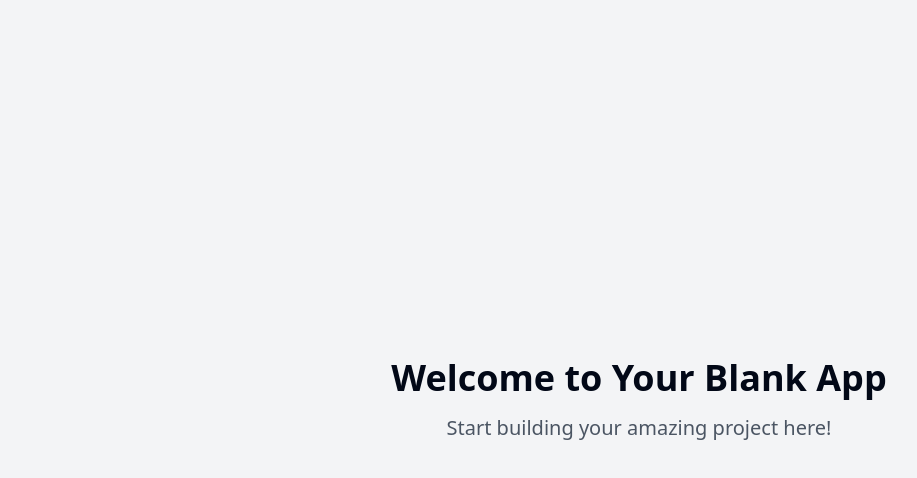
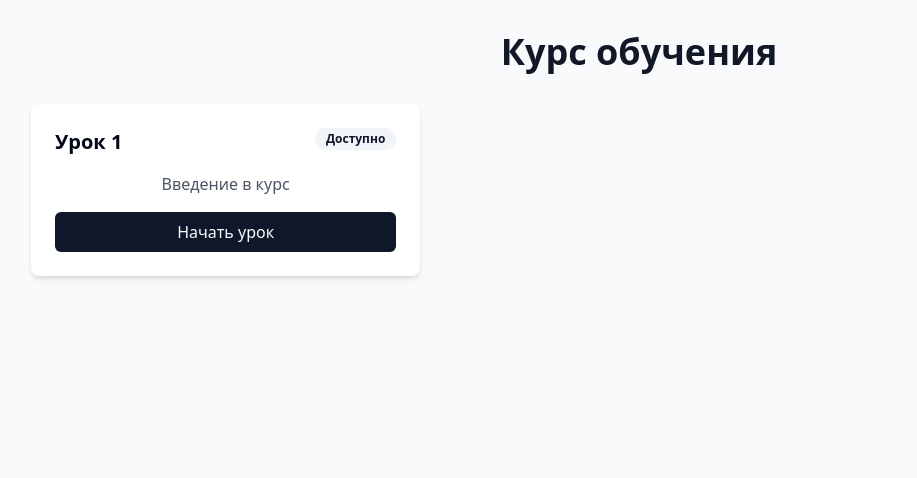
Before and after one commit to TheMishaBabich/course-locker-web, a React (Vite) app: page / in a window 1280 px wide. Shown: the top 478 px of the page, without its empty margins (1-918 px from the left). Built offline with nearby package versions, Linux system fonts and the light colour scheme.

Commit message:
Fix code issues
Addresses unspecified code issues.

```diff
--- a/src/pages/Index.tsx
+++ b/src/pages/Index.tsx
@@ -1,11 +1,26 @@
-// Update this page (the content is just a fallback if you fail to update the page)
+
+import { Badge } from "@/components/ui/badge";
 
 const Index = () => {
   return (
-    <div className="min-h-screen flex items-center justify-center bg-gray-100">
-      <div className="text-center">
-        <h1 className="text-4xl font-bold mb-4">Welcome to Your Blank App</h1>
-        <p className="text-xl text-gray-600">Start building your amazing project here!</p>
+    <div className="min-h-screen bg-gray-50 py-8 px-4 sm:px-6 lg:px-8">
+      <div className="max-w-7xl mx-auto">
+        <div className="text-center">
+          <h1 className="text-4xl font-bold text-gray-900 mb-8">Курс обучения</h1>
+          <div className="grid gap-6 md:grid-cols-2 lg:grid-cols-3">
+            {/* Example course module */}
+            <div className="bg-white p-6 rounded-lg shadow-md">
+              <div className="flex justify-between items-start mb-4">
+                <h2 className="text-xl font-semibold">Урок 1</h2>
+                <Badge variant="secondary">Доступно</Badge>
+              </div>
+              <p className="text-gray-600 mb-4">Введение в курс</p>
+              <button className="w-full bg-primary text-primary-foreground hover:bg-primary/90 px-4 py-2 rounded-md">
+                Начать урок
+              </button>
+            </div>
+          </div>
+        </div>
       </div>
     </div>
   );
```
